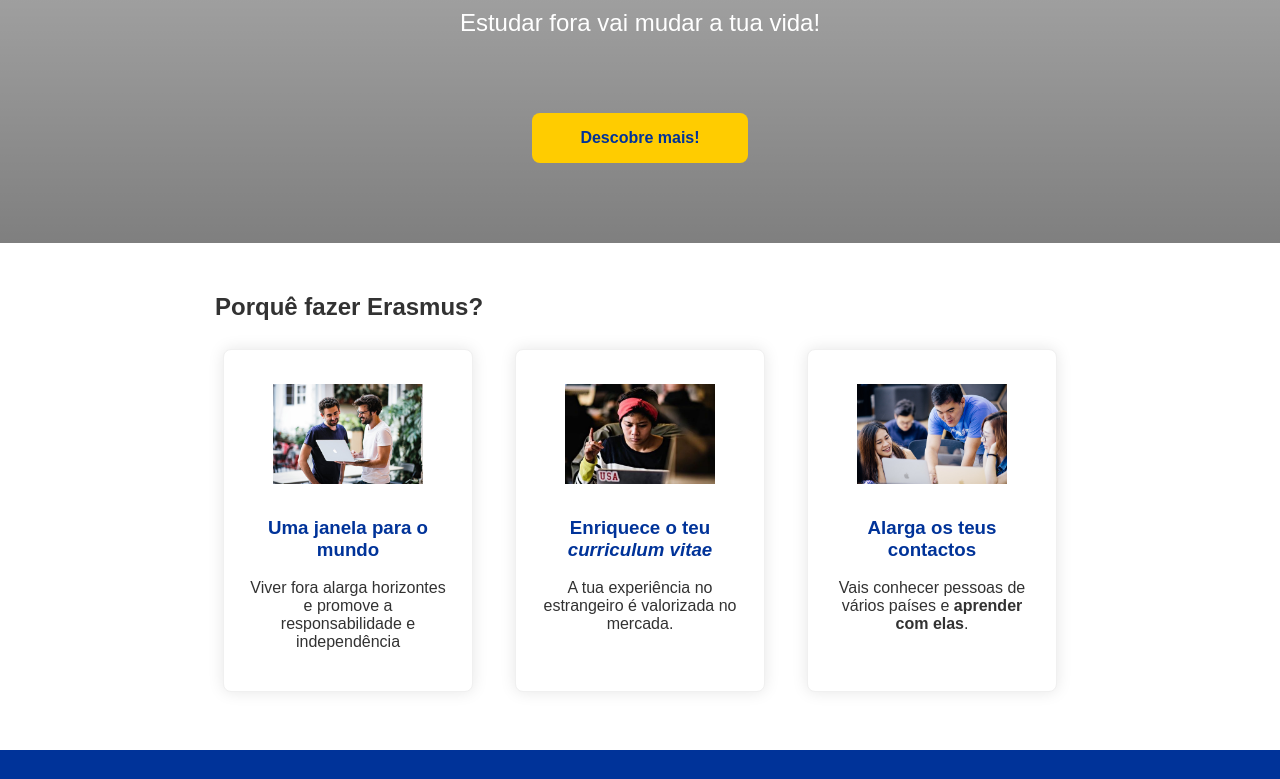
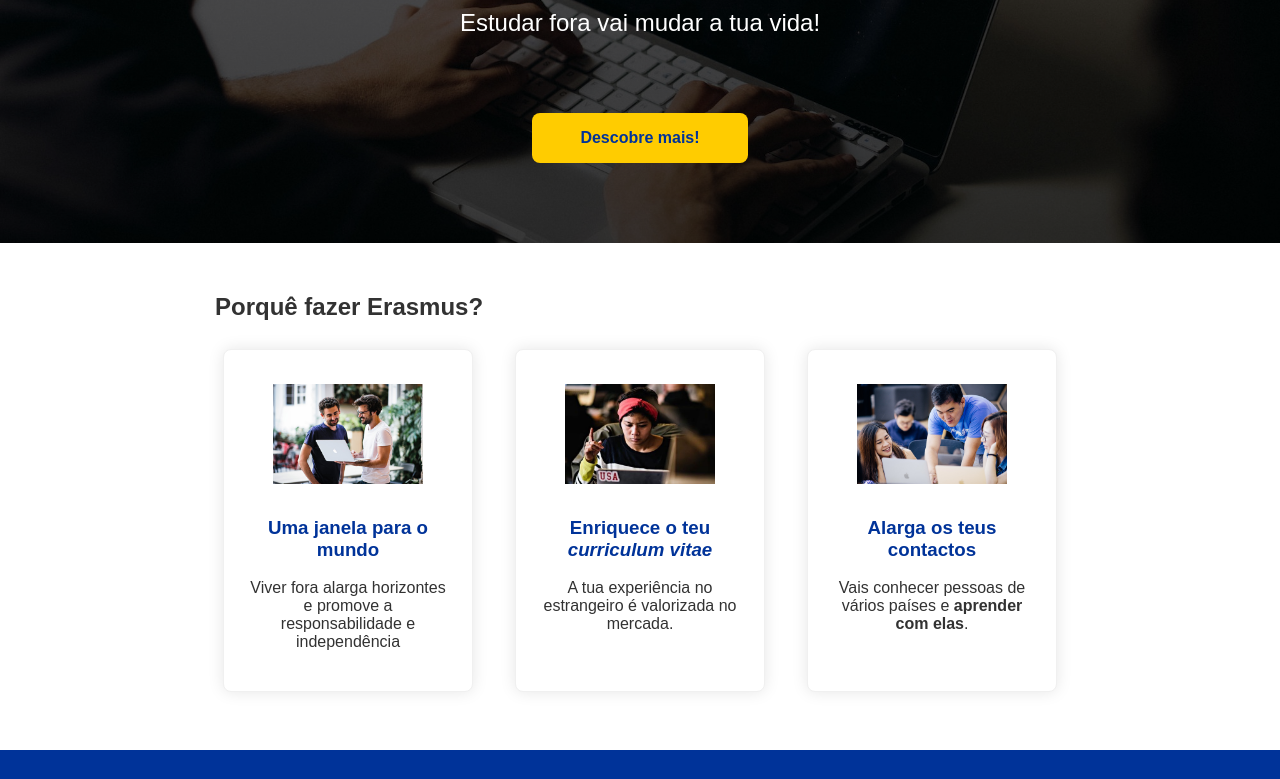
Before and after one commit to MargaridaSacramento/workshop, a plain HTML site: page index.html in a window 1280 px wide. Shown: the part 150-929 px from the top of the page. Drawn offline with Linux system fonts and the light colour scheme; a web font is replaced by a local one.

Commit message:
Update style.css

```diff
--- a/style.css
+++ b/style.css
@@ -21,7 +21,7 @@
 .banner {
     background-image:
         linear-gradient(rgba(0,0,0,0.3),rgba(0,0,0,0.5)),
-        url('images/background.jpg');
+        url('background.jpg');
     padding: 80px 0px; /*espaçamento em cima/baixo direnta/esquerda*/
     text-align: center;
     background-size: cover ;
```
